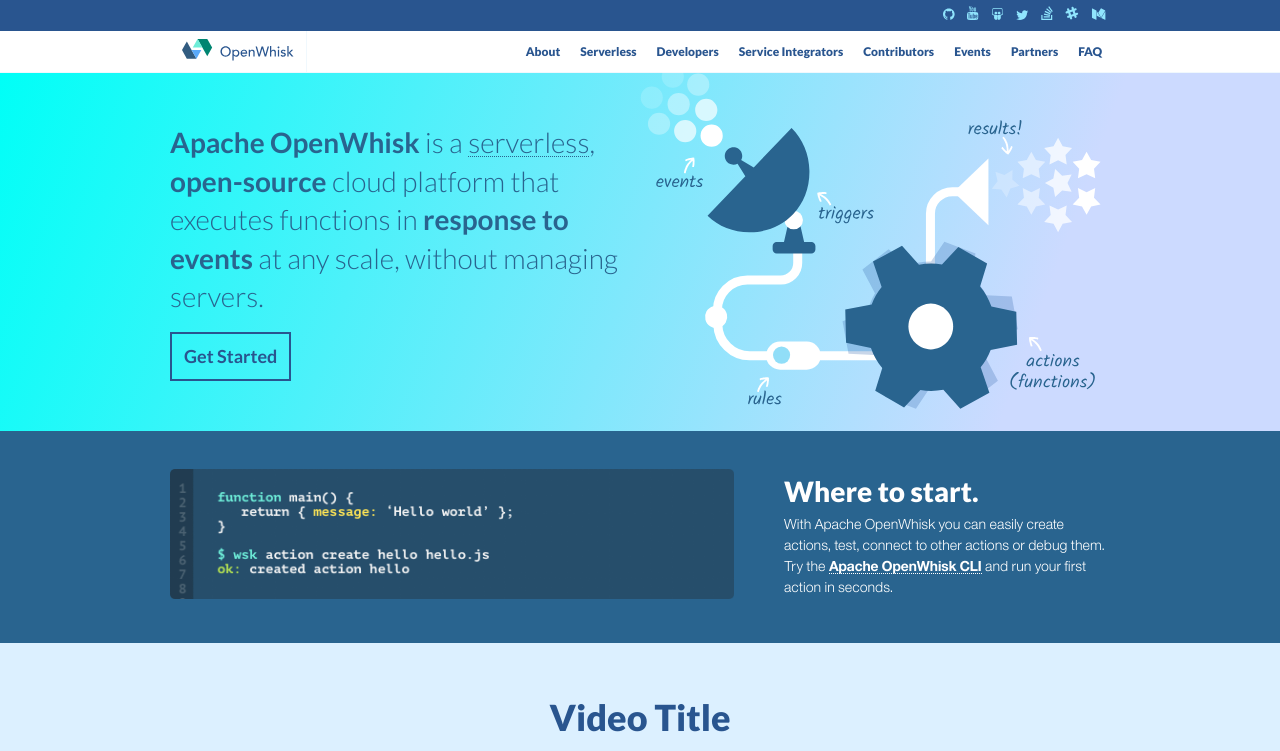
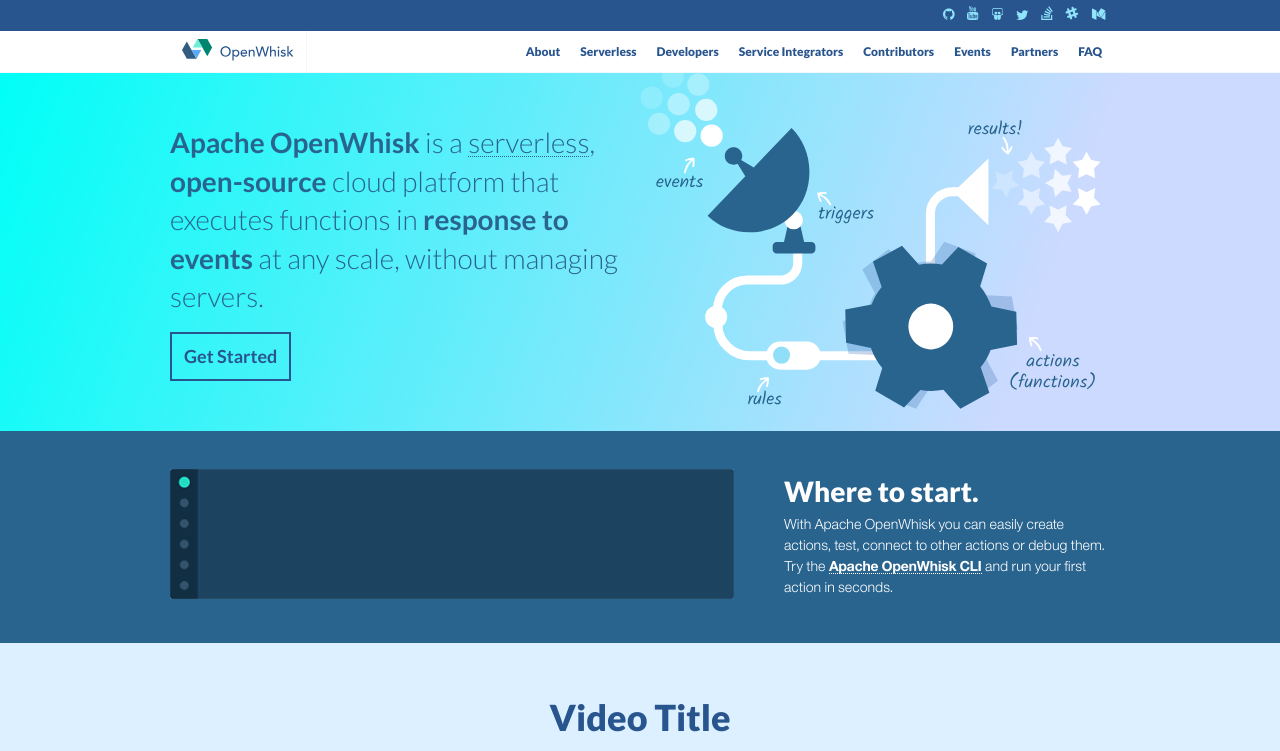
Before and after one commit to apache/openwhisk-website, a Jekyll site: the page built from index.md, in a window 1280 px wide. Shown: the top 751 px of the page. Built offline with Jekyll 4.4.1, drawn with Linux system fonts in a browser that asks for light colours; grey boxes are pictures that could not be loaded.

Commit message:
feat(home): added animation
fixes #10

```diff
--- a/_layouts/home.html
+++ b/_layouts/home.html
@@ -31,7 +31,7 @@
   <div class="where-to-start">
     <div class="where-to-start__animation">
       <img class="where-to-start__image"
-           src="{{ site.github.url }}/images/temp-code.png"
+           src="{{ site.github.url }}/images/apache-openwhisk-action-animation.gif"
            alt="Get started with Apache OpenWhisk">
     </div>
     <div class="where-to-start__text">
```
Also changed, not shown: images/apache-openwhisk-action-animation.gif (added).
